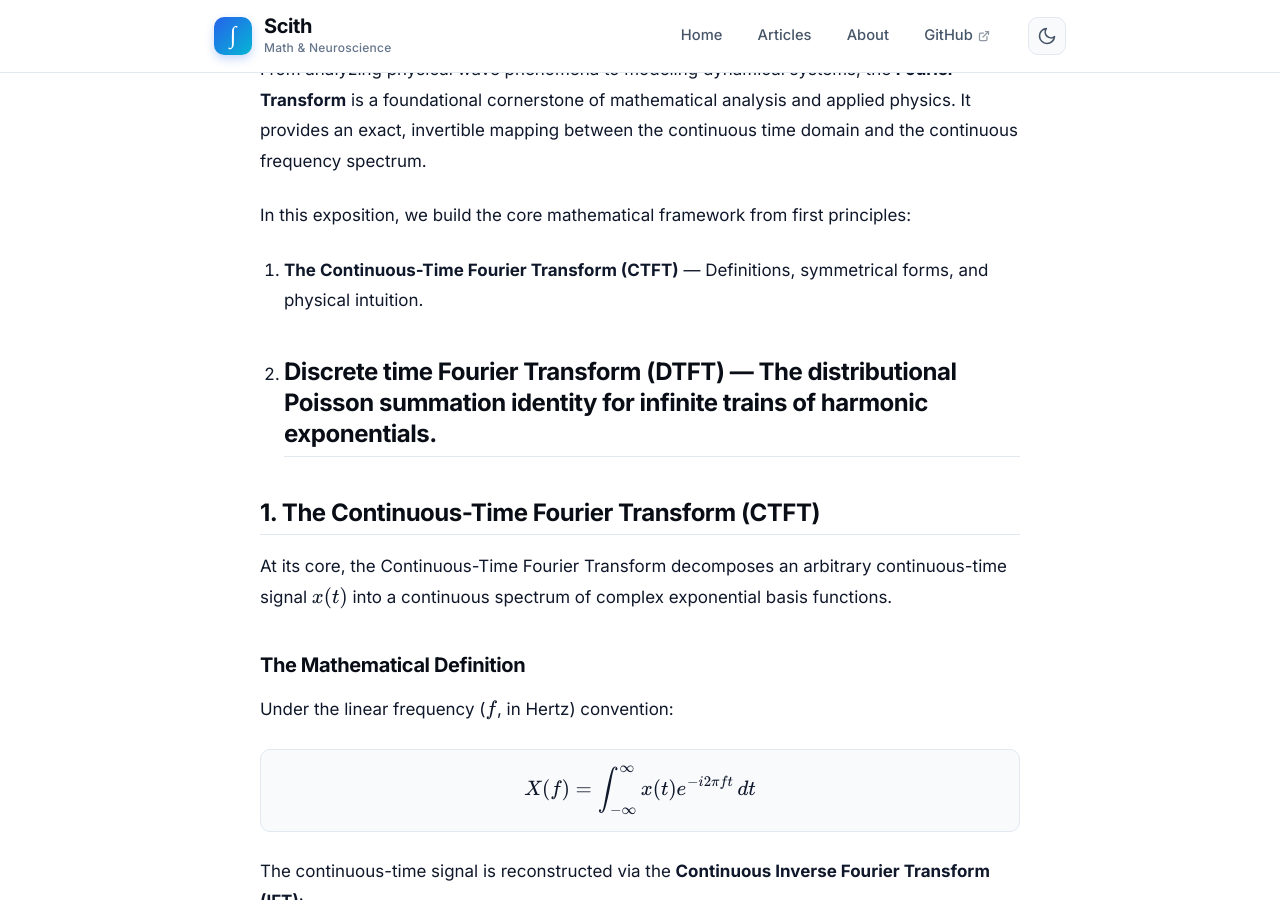
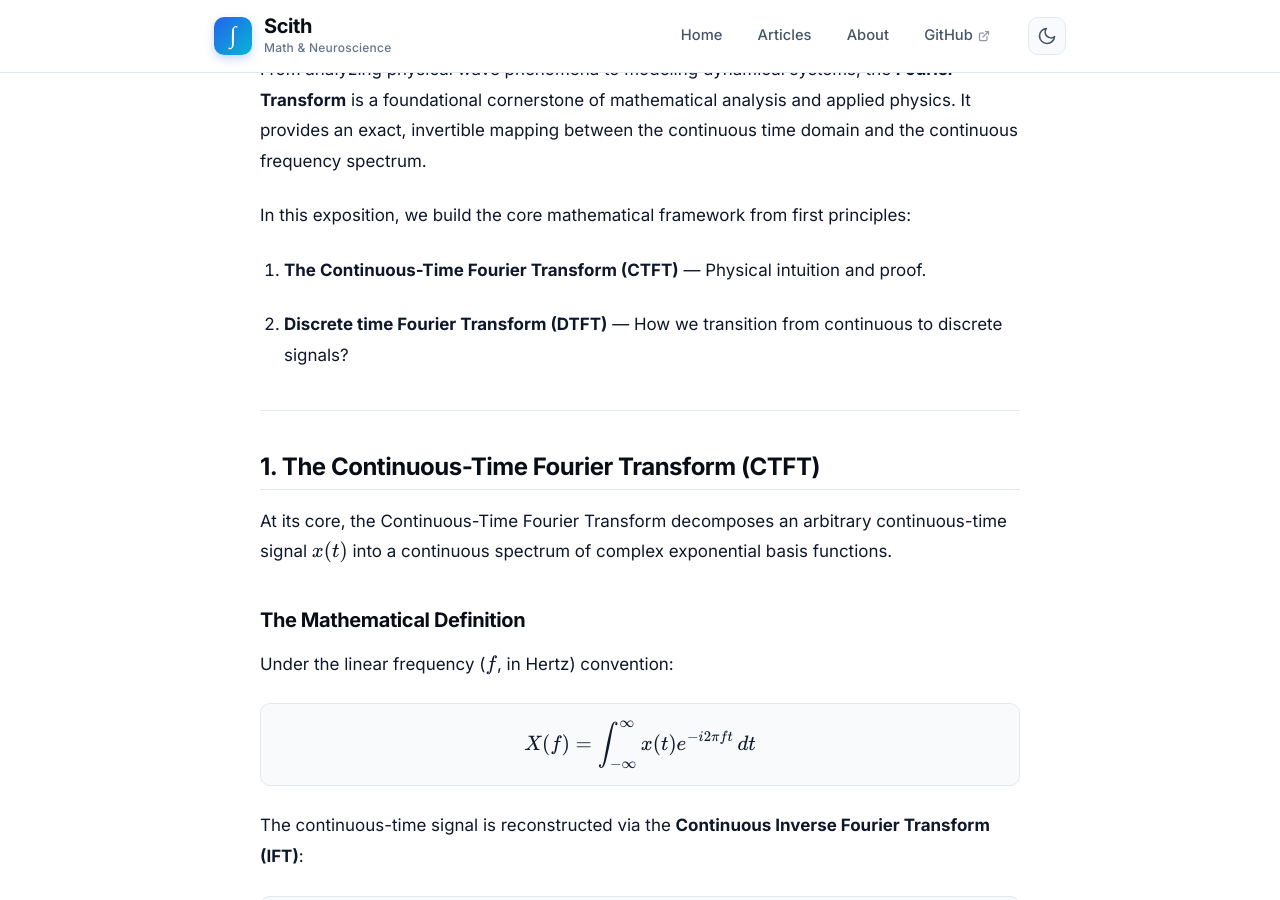
Before and after one commit to yashmrsawant/yashmrsawant.github.io, a Jekyll site: the page built from _posts/2026-04-01-the-fourier-transform-theory-proofs-and-neural-applications.md, in a window 1280 px wide and 900 px high, scrolled down 573 px. Built offline with Jekyll 4.4.1, drawn with Linux system fonts in a browser that asks for light colours.

Commit message:
Auto-commit: Update blog 2026-10-18 20:02:34

```diff
--- a/_posts/2026-04-01-the-fourier-transform-theory-proofs-and-neural-applications.md
+++ b/_posts/2026-04-01-the-fourier-transform-theory-proofs-and-neural-applications.md
@@ -10,8 +10,10 @@ excerpt: "A rigorous mathematical journey through the Fourier Transform: from co
 From analyzing physical wave phenomena to modeling dynamical systems, the **Fourier Transform** is a foundational cornerstone of mathematical analysis and applied physics. It provides an exact, invertible mapping between the continuous time domain and the continuous frequency spectrum.
 
 In this exposition, we build the core mathematical framework from first principles:
-1. **The Continuous-Time Fourier Transform (CTFT)** — Definitions, symmetrical forms, and physical intuition.
-2. **Discrete time Fourier Transform (DTFT)** — The distributional Poisson summation identity for infinite trains of harmonic exponentials.
+1. **The Continuous-Time Fourier Transform (CTFT)** — Physical intuition and proof.
+
+2. **Discrete time Fourier Transform (DTFT)** — How we transition from continuous to discrete signals?
+
 ---
 
 ## 1. The Continuous-Time Fourier Transform (CTFT)
```
